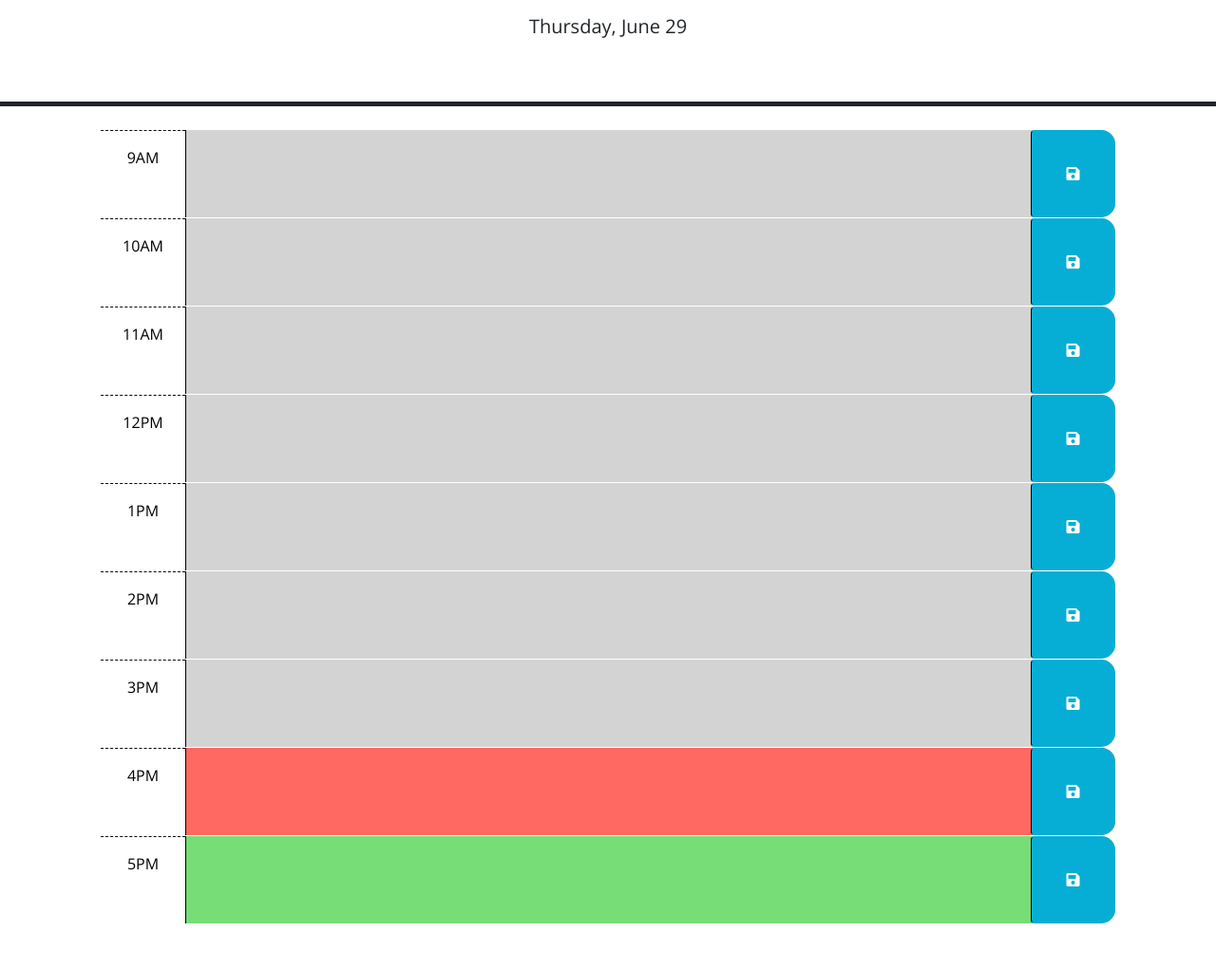
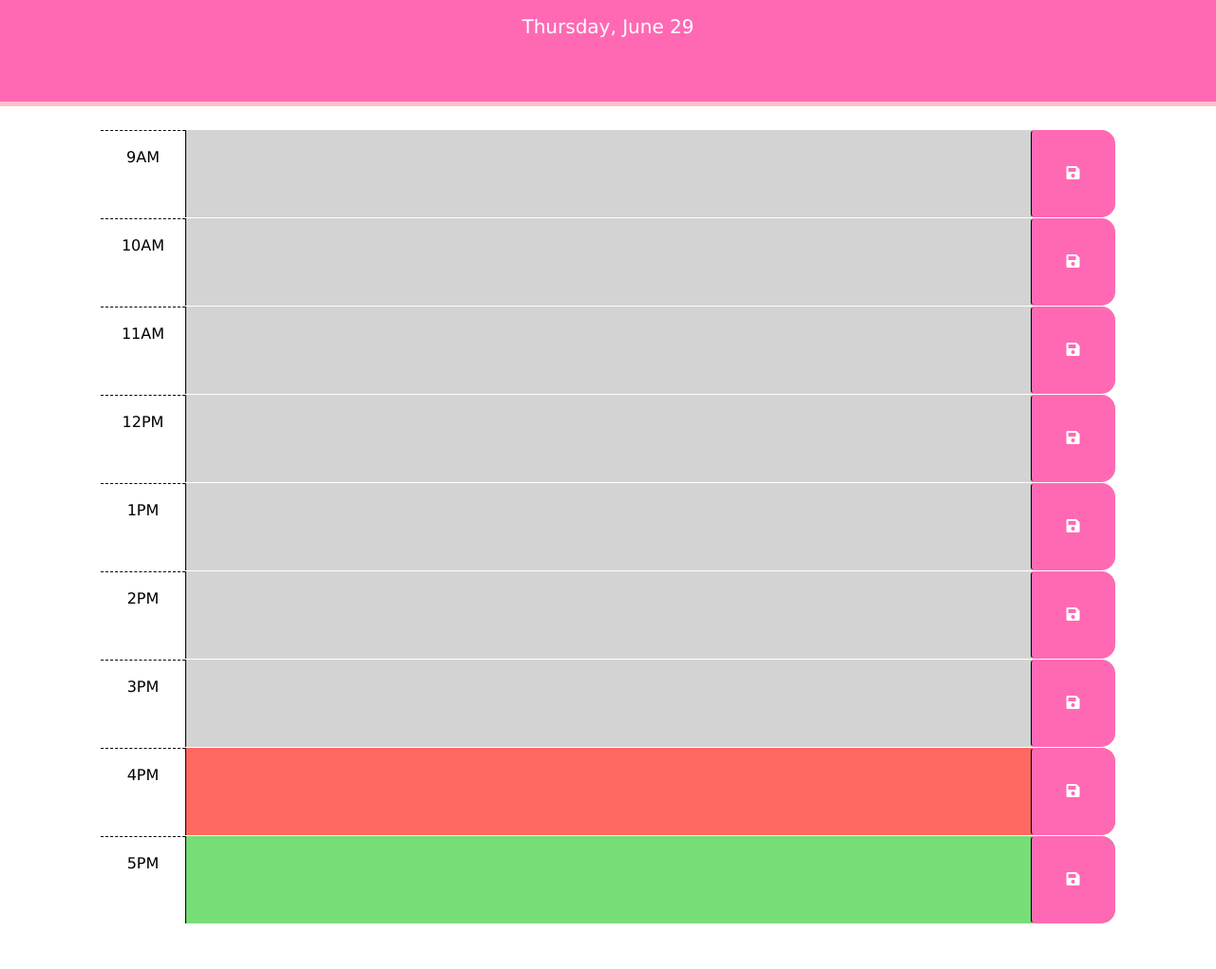
Before and after one commit to nstark12/work-day-schedule, a plain HTML site: page index.html in a window 1280 px wide. Shown: the part 166-1187 px from the top of the page at 95% size. Before the commit the page ends 1139 px from the top, so only its background shows below. Drawn offline with nearby package versions, Linux system fonts and the light colour scheme.

Commit message:
added some styling and some margin at the bottom

```diff
--- a/assets/css/style.css
+++ b/assets/css/style.css
@@ -1,5 +1,5 @@
 body {
-    font-family: 'Open Sans', sans-serif;
+    font-family: 'Lucida Sans', 'Lucida Sans Regular', 'Lucida Grande', 'Lucida Sans Unicode', Geneva, Verdana, sans-serif;
     font-size: 16px;
   }
 
@@ -10,6 +10,14 @@ body {
     color: #000000;
     border-left: 1px solid black;
     padding: 10px;
+  }
+
+  header {
+    background: hotpink;
+  }
+
+  h1, p {
+    color: white;
   }
 
   .description {
@@ -49,7 +57,7 @@ body {
     border-left: 1px solid black;
     border-top-right-radius: 15px;
     border-bottom-right-radius: 15px;
-    background-color: #06aed5;
+    background-color: hotpink;
     color: white;
   }
 
@@ -57,3 +65,7 @@ body {
     font-size: 20px;
     transition: all 0.3s ease-in-out;
   }
+
+.border-dark {
+  border-color: pink !important;
+}
--- a/assets/js/script.js
+++ b/assets/js/script.js
@@ -39,11 +39,6 @@ $(document).ready(function () {
             });
         };
 
-        // TODO: Add code to get any user input that was saved in localStorage and set
-        // the values of the corresponding textarea elements. HINT: How can the id
-        // attribute of each time-block be used to do this?
-        //
-
         // Get saved entries if any
         $("#hour-9 .description").val(localStorage.getItem("hour-9"));
         $("#hour-10 .description").val(localStorage.getItem("hour-10"));
@@ -55,7 +50,6 @@ $(document).ready(function () {
         $("#hour-16 .description").val(localStorage.getItem("hour-16"));
         $("#hour-17 .description").val(localStorage.getItem("hour-17"));
 
-
     // Run trackTime function
     trackTime();
 
--- a/index.html
+++ b/index.html
@@ -29,16 +29,6 @@
       <p id="currentDay" class="lead"></p>
     </header>
     <div class="container-lg px-5">
-      <!-- Use class for "past", "present", andk" to apply styles to the
-        time-block divs accordingly. The javascript will need to do this by
-        adding/removing these classes on each div by comparing the hour in the
-        id to the current hour. The html provided below is meant to be an example
-        demonstrating how the css provided can be leveraged to create the
-        desired layout and colors. The html below should be removed or updated
-        in the finished product. Remember to delete this comment once the
-        code is implemented.
-        -->
-
 
       <div id="hour-9" class="row time-block">
         <div class="col-2 col-md-1 hour text-center py-3">9AM</div>
@@ -104,7 +94,7 @@
         </button>
       </div>
 
-      <div id="hour-17" class="row time-block">
+      <div id="hour-17" class="row time-block mb-5">
         <div class="col-2 col-md-1 hour text-center py-3">5PM</div>
         <textarea class="col-8 col-md-10 description" rows="3"> </textarea>
         <button class="btn saveBtn col-2 col-md-1" aria-label="save">
```
